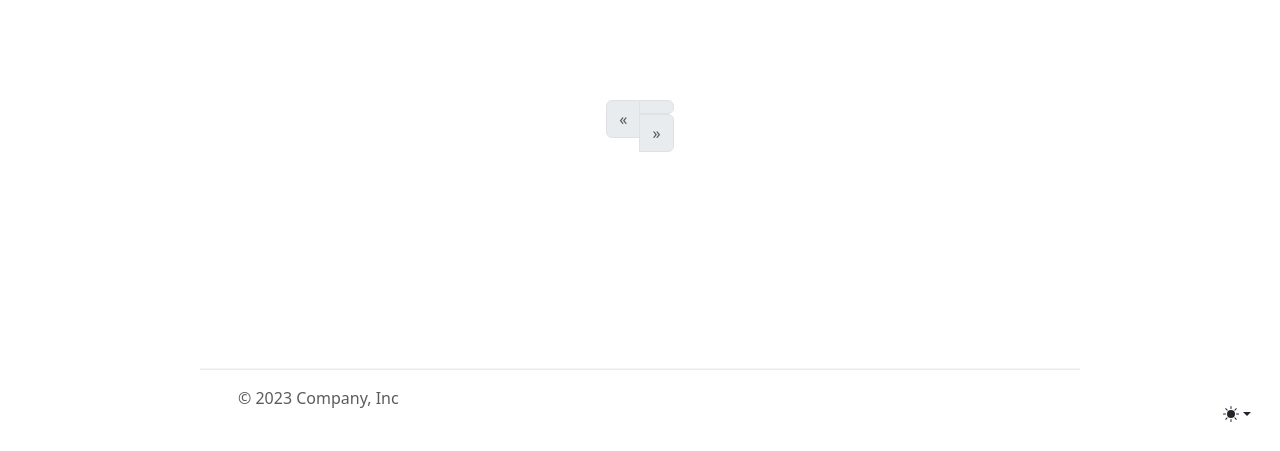
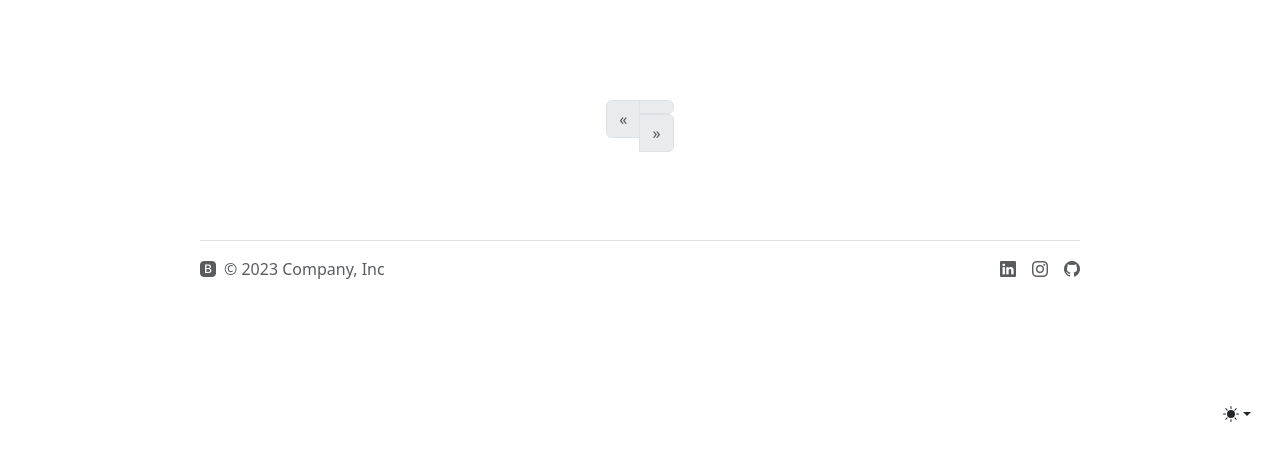
Before and after one commit to Adskovic/flask_blog, a Flask app: page / in a window 1280 px wide. Shown: the part 349-800 px from the top of the page. Run offline with Flask 3, Linux system fonts and the light colour scheme; data that the repository does not hold is empty; some libraries are stand-ins or nearby versions.

Commit message:
fix: footer icons

```diff
--- a/main.py
+++ b/main.py
@@ -38,7 +38,7 @@
     name = db.Column(db.String(50))
     posts = relationship("BlogPost", back_populates="author")
     comments = relationship("Comment", back_populates="comment_author")
-    profile_picture = db.Column(db.String(255), default="/static/assets/img/profile_pictures/astronaut.png")
+    profile_picture = db.Column(db.String(255), default="/static/assets/img/profile_pictures/astronaut.jpg")
 
 
 class BlogPost(db.Model):
@@ -236,6 +236,7 @@
     db.session.commit()
     return redirect(url_for('get_all_posts'))
 
+
 @app.route('/profile', methods=['GET', 'POST'])
 @login_required
 def profile():
--- a/static/css/styles.css
+++ b/static/css/styles.css
@@ -1,3 +1,4 @@
+@import url("https://cdn.jsdelivr.net/npm/bootstrap-icons@1.11.3/font/bootstrap-icons.min.css");
 
 :root,
 [data-bs-theme=light] {
--- a/templates/footer.html
+++ b/templates/footer.html
@@ -1,20 +1,19 @@
 <!-- Footer -->
-        <!-- <div class="container"> -->
-            <footer class="d-flex flex-wrap mt-auto justify-content-between align-items-center py-3 my-4 border-top sticky-footer">
+<footer class="d-flex flex-wrap justify-content-between align-items-center py-3 my-4 border-top">
   <div class="col-md-4 d-flex align-items-center">
     <a href="/" class="mb-3 me-2 mb-md-0 text-body-secondary text-decoration-none lh-1">
-                  <svg class="bi" width="30" height="24"><use xlink:href="#bootstrap"></use></svg>
+      <i class="bi bi-bootstrap-fill"></i>
     </a>
     <span class="mb-3 mb-md-0 text-body-secondary">© 2023 Company, Inc</span>
   </div>
 
   <ul class="nav col-md-4 justify-content-end list-unstyled d-flex">
-                  <li class="ms-3"><a class="text-body-secondary" href="#"><svg class="bi" width="24" height="24"><use xlink:href="#twitter"></use></svg></a></li>
-                  <li class="ms-3"><a class="text-body-secondary" href="#"><svg class="bi" width="24" height="24"><use xlink:href="#instagram"></use></svg></a></li>
-                  <li class="ms-3"><a class="text-body-secondary" href="#"><svg class="bi" width="24" height="24"><use xlink:href="#facebook"></use></svg></a></li>
+    <li class="ms-3"><a class="text-body-secondary" href="#" ><i class="bi bi-linkedin"></i></a></li>
+    <li class="ms-3"><a class="text-body-secondary" href="#"><i class="bi bi-instagram"></i></a></li>
+    <li class="ms-3"><a class="text-body-secondary" href="#"><i class="bi bi-github"></i></a></li>
   </ul>
+
 </footer>
-          <!-- </div> -->
 <script src="https://cdn.jsdelivr.net/npm/@popperjs/core@2.11.8/dist/umd/popper.min.js" integrity="sha384-I7E8VVD/ismYTF4hNIPjVp/Zjvgyol6VFvRkX/vR+Vc4jQkC+hVqc2pM8ODewa9r" crossorigin="anonymous"></script>
 <script src="https://cdn.jsdelivr.net/npm/bootstrap@5.3.2/dist/js/bootstrap.min.js" integrity="sha384-BBtl+eGJRgqQAUMxJ7pMwbEyER4l1g+O15P+16Ep7Q9Q+zqX6gSbd85u4mG4QzX+" crossorigin="anonymous"></script>
 <script src="/static/js/theme.js"></script>
--- a/templates/header.html
+++ b/templates/header.html
@@ -1,11 +1,13 @@
 <!doctype html>
 <html lang="en" data-bs-theme="light">
   <head>
+
     <meta charset="utf-8">
     <meta name="viewport" content="width=device-width, initial-scale=1">
     <title>Adsky blog</title>
     <link href="https://cdn.jsdelivr.net/npm/bootstrap@5.3.2/dist/css/bootstrap.min.css" rel="stylesheet" integrity="sha384-T3c6CoIi6uLrA9TneNEoa7RxnatzjcDSCmG1MXxSR1GAsXEV/Dwwykc2MPK8M2HN" crossorigin="anonymous">
     <link href="{{ url_for('static', filename='/css/styles.css') }}" rel="stylesheet" />
+    <link rel="stylesheet" href="https://cdn.jsdelivr.net/npm/bootstrap-icons@1.11.3/font/bootstrap-icons.min.css">
     <link
     rel="icon"
     type="image/x-icon"
--- a/templates/post.html
+++ b/templates/post.html
@@ -47,7 +47,7 @@
                         {% for comment in post.post_comments %}
                             <li>
                                 <div class="commenterImage">
-                                    <img src="{{ current_user.profile_picture }}" alt="mdo" width="32" height="32" class="rounded mx-auto d-block"/>
+                                    <a href="#"><img src="{{ comment.comment_author.profile_picture }}" alt="mdo" width="32" height="32" class="rounded mx-auto d-block"/></a>
                                 </div>
                                 <div class="commentText">
                                     {{ comment.text|safe }}
```
Lines whose indentation alone changed are shown as unchanged.
